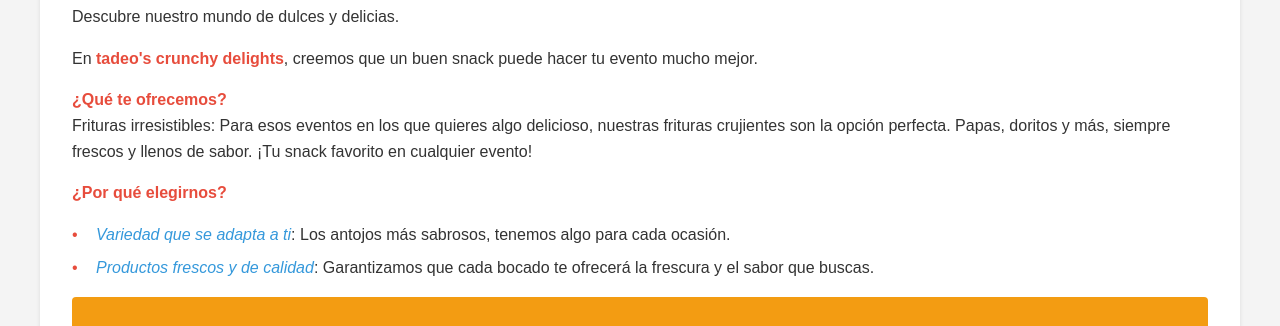
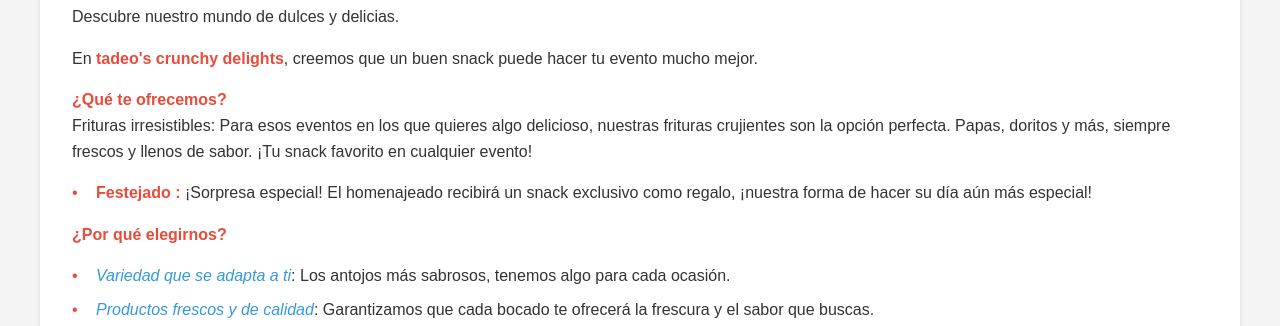
Before and after one commit to Tadelights/Dulceria, a plain HTML site: page Index.html in a window 1280 px wide. Shown: the part 459-785 px from the top of the page. Drawn offline with Linux system fonts and the light colour scheme.

Commit message:
se agrego lo del Festejado al inicio

```diff
--- a/Index.html
+++ b/Index.html
@@ -415,7 +415,9 @@ li::before {
 
             <p><strong>¿Qué te ofrecemos?</strong><br>
             Frituras irresistibles: Para esos eventos en los que quieres algo delicioso, nuestras frituras crujientes son la opción perfecta. Papas, doritos y más, siempre frescos y llenos de sabor. ¡Tu snack favorito en cualquier evento!</p>
-
+            <ul>
+                <li><strong>Festejado :</strong> ¡Sorpresa especial! El homenajeado recibirá un snack exclusivo como regalo, ¡nuestra forma de hacer su día aún más especial!</li>
+            </ul>
             <p><strong>¿Por qué elegirnos?</strong></p>
             <ul>
                 <li><em>Variedad que se adapta a ti</em>: Los antojos más sabrosos, tenemos algo para cada ocasión.</li>
```
